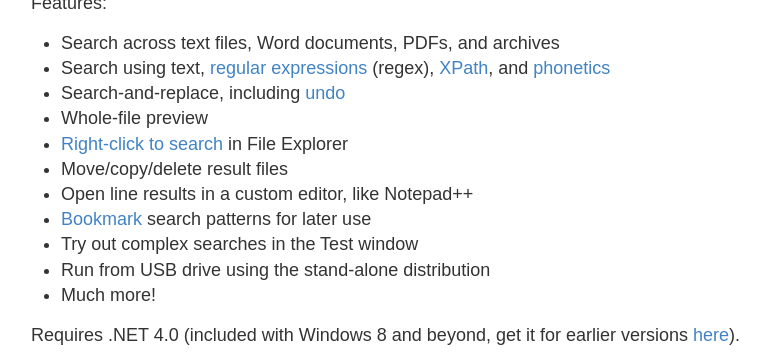
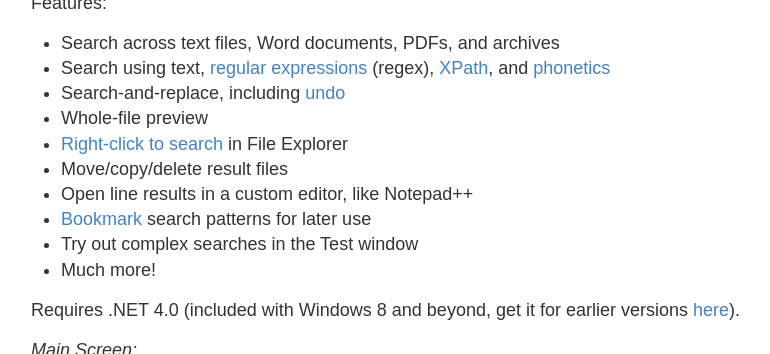
Before and after one commit to dnGrep/dnGrep.github.io, a Jekyll site: the page built from index.md, in a window 1280 px wide and 900 px high, scrolled down 376 px, cut to the strip 0-354 px from the top of the window. Shown: the whole strip, without its empty margins (249-1019 px from the left). Built offline with Jekyll 4.4.1, drawn with Linux system fonts in a browser that asks for light colours.

Commit message:
Update index.md

```diff
--- a/index.md
+++ b/index.md
@@ -14,7 +14,6 @@ Features:
 - Open line results in a custom editor, like Notepad++
 - [Bookmark](https://github.com/dnGrep/dnGrep/wiki/Bookmarks) search patterns for later use
 - Try out complex searches in the Test window
-- Run from USB drive using the stand-alone distribution
 - Much more!
 
 Requires .NET 4.0 (included with Windows 8 and beyond, get it for earlier versions [here](http://go.microsoft.com/?linkid=9831986)).
```
